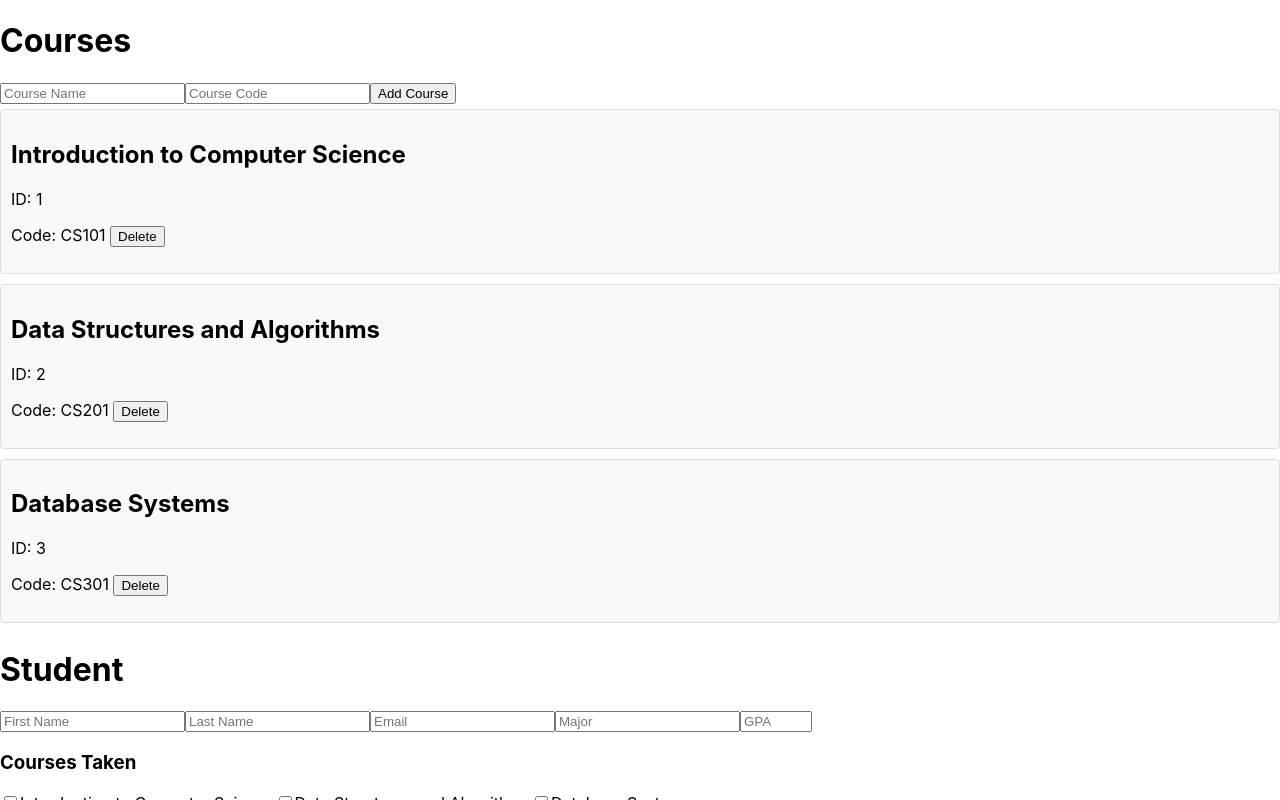
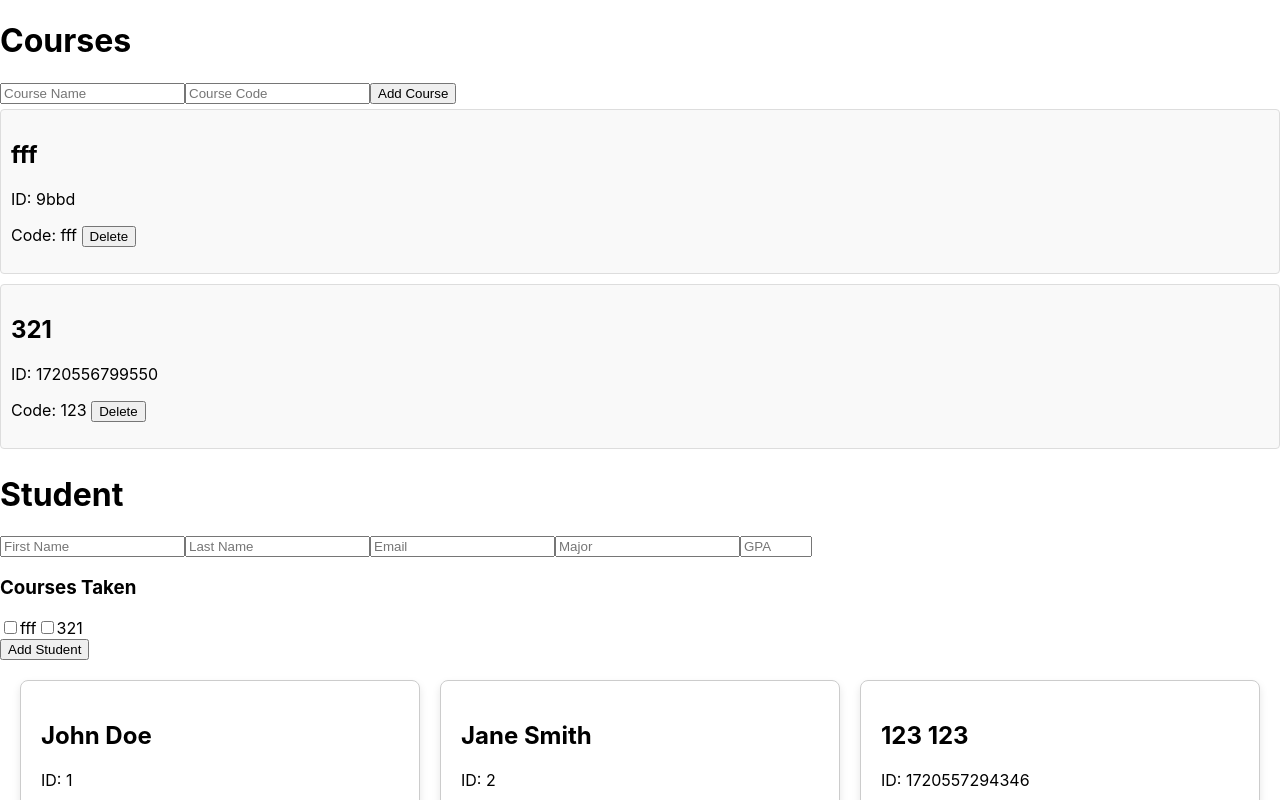
Before and after one commit to umur/waa-june-2024-react, a React (Create React App) app: page / in a window 1280 px wide. Shown: the top 800 px of the page. Built offline with nearby package versions, Linux system fonts and the light colour scheme; data requests are answered from the project's data file.

Commit message:
Third Commit

```diff
--- a/package.json
+++ b/package.json
@@ -6,6 +6,8 @@
     "@testing-library/jest-dom": "^5.17.0",
     "@testing-library/react": "^13.4.0",
     "@testing-library/user-event": "^13.5.0",
+    "axios": "^1.7.2",
+    "json-server": "^1.0.0-beta.1",
     "react": "^18.3.1",
     "react-dom": "^18.3.1",
     "react-scripts": "5.0.1",
--- a/src/App.js
+++ b/src/App.js
@@ -1,23 +1,43 @@
 import "./App.css";
 import StudentList from "./component/StudentList";
-import { useState } from "react";
+import { useEffect, useState } from "react";
 import { DEFAULT_COURSES, DEFAULT_STUDENTS } from "./constant";
 import CourseForm from "./component/CourseForm";
 import CourseList from "./component/CourseList";
 import StudentForm from "./component/StudentForm";
+import { studentApi } from "./datasource/studentApi";
+import { courseApi } from "./datasource/courseApi";
 function App() {
-  const [students, setStudents] = useState(DEFAULT_STUDENTS);
-  const [courses, setCourses] = useState(DEFAULT_COURSES);
-  const addCourse = (course) => {
-    setCourses([...courses, { ...course, id: Date.now() }]);
+  const [students, setStudents] = useState([]);
+  const [courses, setCourses] = useState([]);
+
+  useEffect(() => {
+    getStudents();
+    getCourses();
+  }, []);
+
+  const addCourse = async (course) => {
+    const newCourse = { ...course, id: Date.now() };
+    const data = await courseApi.addCourse(newCourse);
+    setCourses([...courses, data]);
   };
 
-  const deleteCourse = (courseId) => {
-    setCourses(courses.filter((course) => course.id !== courseId));
+  const getStudents = async () => {
+    const data = await studentApi.getStudents();
+    setStudents(data);
   };
-  const addStudent = (student) => {
-    console.log(student);
-    setStudents([...students, student]);
+
+  const getCourses = async () => {
+    const data = await courseApi.getCourses();
+    setCourses(data);
+  };
+  const deleteCourse = async (courseId) => {
+    await courseApi.deleteCourseById(courseId);
+    await getCourses();
+  };
+  const addStudent = async (student) => {
+    const data = await studentApi.addStudent(student);
+    setStudents([...students, data]);
   };
   return (
     <div className="App">
--- a/src/component/StudentForm.js
+++ b/src/component/StudentForm.js
@@ -18,6 +18,7 @@ const StudentForm = ({ addStudent, courses }) => {
 
   const handleCheckboxChange = (e) => {
     const { value, checked } = e.target;
+
     if (checked) {
       setStudent({
         ...student,
--- /dev/null
+++ b/src/datasource/courseApi.js
@@ -0,0 +1,41 @@
+import axios from "axios";
+
+// Create an Axios instance with the base URL
+const api = axios.create({
+  baseURL: "http://localhost:3001/courses",
+});
+
+// Function to handle GET requests
+const getCourses = async (endpoint) => {
+  try {
+    const response = await api.get();
+    return response.data;
+  } catch (error) {
+    console.error(`GET ${endpoint} failed:`, error);
+    return [];
+  }
+};
+
+const addCourse = async (course) => {
+  try {
+    const response = await api.post("", course);
+    return response.data;
+  } catch (error) {
+    return null;
+  }
+};
+
+const deleteCourseById = async (courseId) => {
+  try {
+    const response = await api.delete(`/${courseId}`);
+    console.log(response.data);
+    return response.data;
+  } catch (error) {
+    return null;
+  }
+};
+export const courseApi = {
+  getCourses,
+  addCourse,
+  deleteCourseById,
+};
--- /dev/null
+++ b/src/datasource/studentApi.js
@@ -0,0 +1,31 @@
+import axios from "axios";
+
+// Create an Axios instance with the base URL
+const api = axios.create({
+  baseURL: "http://localhost:3001/students",
+});
+
+// Function to handle GET requests
+const getStudents = async (endpoint) => {
+  try {
+    const response = await api.get();
+    return response.data;
+  } catch (error) {
+    console.error(`GET ${endpoint} failed:`, error);
+    return [];
+  }
+};
+
+const addStudent = async (student) => {
+  try {
+    const response = await api.post("", student);
+    return response.data;
+  } catch (error) {
+    return null;
+  }
+};
+
+export const studentApi = {
+  getStudents,
+  addStudent,
+};
```
Also changed, not shown: 1 other file (tests, documents, lock files or other folders).
